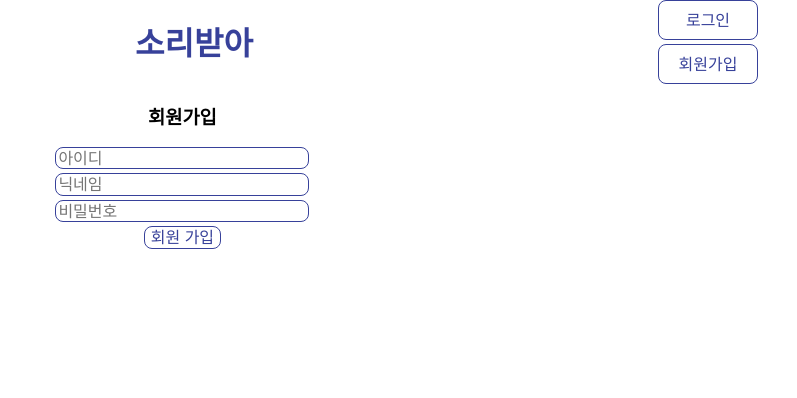
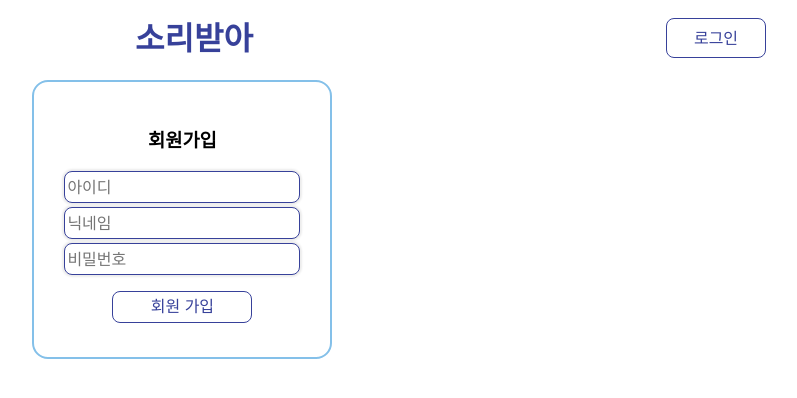
Before and after one commit to Dev-RyanK/soribaddah, a React (Create React App) app: page /signup in a window 1280 px wide. Shown: the top 398 px of the page, without its empty margins (446-1243 px from the left). Built offline with nearby package versions, Linux system fonts and the light colour scheme.

Commit message:
feat: 로그인/회원가입 버튼 통일, 페이지 전환

```diff
--- a/src/components/Header.jsx
+++ b/src/components/Header.jsx
@@ -15,9 +15,6 @@ const Header = () => {
         <Link to={"/login"}>
           <Button className={classes.btn}>로그인</Button>
         </Link>
-        <Link to={"/signup"}>
-          <Button className={classes.btn}>회원가입</Button>
-        </Link>
       </div>
     </header>
   )
--- a/src/pages/Login/Login.jsx
+++ b/src/pages/Login/Login.jsx
@@ -83,6 +83,9 @@ const Login = () => {
             )
           }}
         />
+        <Link to="/signup">
+          <span>회원가입</span>
+        </Link>
       </form>
     </div>
   )
--- a/src/pages/Login/Login.module.css
+++ b/src/pages/Login/Login.module.css
@@ -8,11 +8,11 @@
   display: flex;
   align-items: center;
   flex-direction: column;
-  width: 240px;
-  padding: 10px;
+  width: 300px;
+  padding: 30px;
   border: 2px solid var(--color-midblue);
   border-radius: 16px;
-  box-shadow: 6px 6px 2px 4px var(--color-midblue);
+  /* box-shadow: 6px 6px 2px 4px var(--color-midblue); */
 }
 
 .userInfo {
@@ -25,12 +25,13 @@
 
 .naverLoginBtn {
   width: 140px;
-  margin-top: 2px;
+  margin: 2px 0 10px;
 }
 
 .loginBtn {
   width: 140px;
   height: 2em;
   margin-top: 12px;
-  border-radius: 3px;
+  /* styled override 못함 */
+  /* border-radius: 3px; */
 }
--- a/src/pages/Signup.jsx
+++ b/src/pages/Signup.jsx
@@ -3,7 +3,10 @@ import styled from "styled-components"
 import Input from "../components/elements/Input"
 import Button from "../components/elements/Button"
 import { useDispatch, useSelector } from "react-redux"
+import { useNavigate } from "react-router-dom"
+
 import { __postSignup } from "../redux/modules/signupSlice"
+import classes from "./Login/Login.module.css"
 
 const Signup = () => {
   const [info, setInfo] = useState({
@@ -11,7 +14,7 @@ const Signup = () => {
     password: "asd123!@#",
     nickname: "apitTest01",
   })
-
+  const navigate = useNavigate()
   const addInfo = (e) => {
     const { name, value } = e.target
     setInfo({ ...info, [name]: value })
@@ -27,22 +30,24 @@ const Signup = () => {
         return alert("닉네임을 적어주세요")
       default:
         return await dispatch(__postSignup({ ...info }))
-      // return console.log({ ...info })
     }
   }
 
   const dispatch = useDispatch()
 
   return (
-    <StSignupForm>
-      <ElForm
+    <div className={classes.loginWrap}>
+      <form
+        className={classes.loginForm}
         onSubmit={(e) => {
           onAddHandler(e)
+          navigate("/")
         }}
       >
         <h3>회원가입</h3>
         <Input
           required
+          className={classes.userInfo}
           placeholder="아이디"
           type="text"
           name="loginId"
@@ -54,6 +59,7 @@ const Signup = () => {
         />
         <Input
           required
+          className={classes.userInfo}
           placeholder="닉네임"
           type="text"
           name="nickname"
@@ -61,6 +67,7 @@ const Signup = () => {
         />
         <Input
           required
+          className={classes.userInfo}
           placeholder="비밀번호"
           type="password"
           minLength="8"
@@ -70,9 +77,11 @@ const Signup = () => {
           title="영어 대소문자, 숫자, 특수문자"
           onChange={addInfo}
         />
-        <Button type="submit">회원 가입</Button>
-      </ElForm>
-    </StSignupForm>
+        <Button type="submit" className={classes.loginBtn}>
+          회원 가입
+        </Button>
+      </form>
+    </div>
   )
 }
 
```
